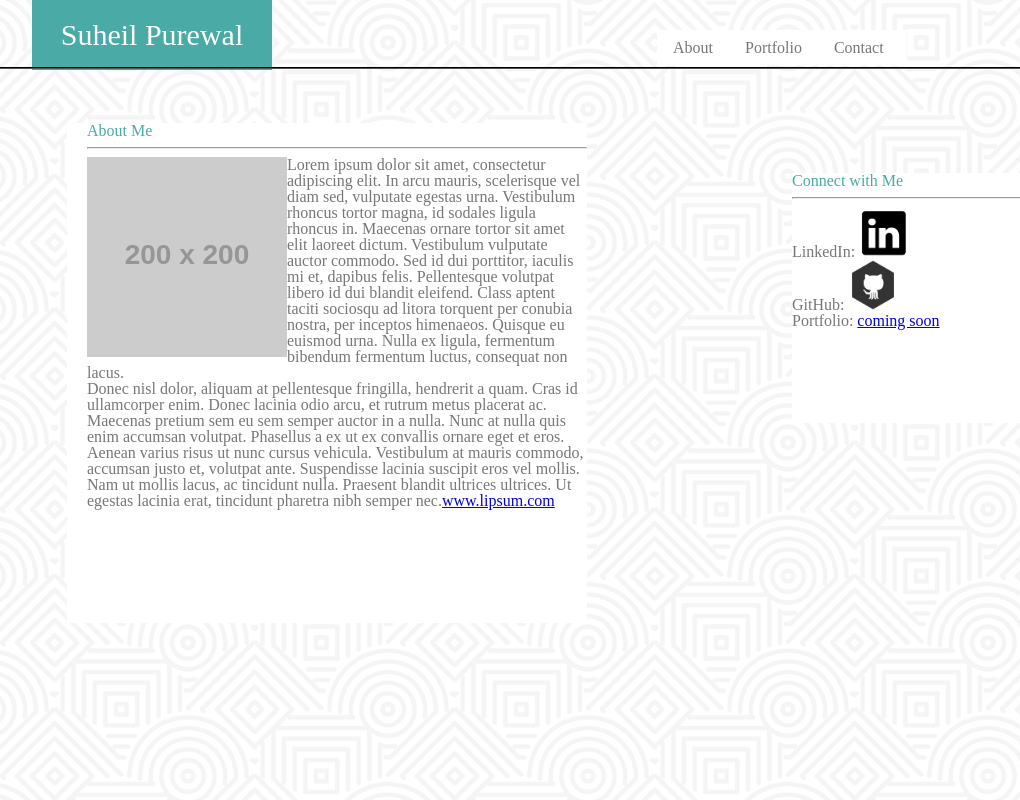
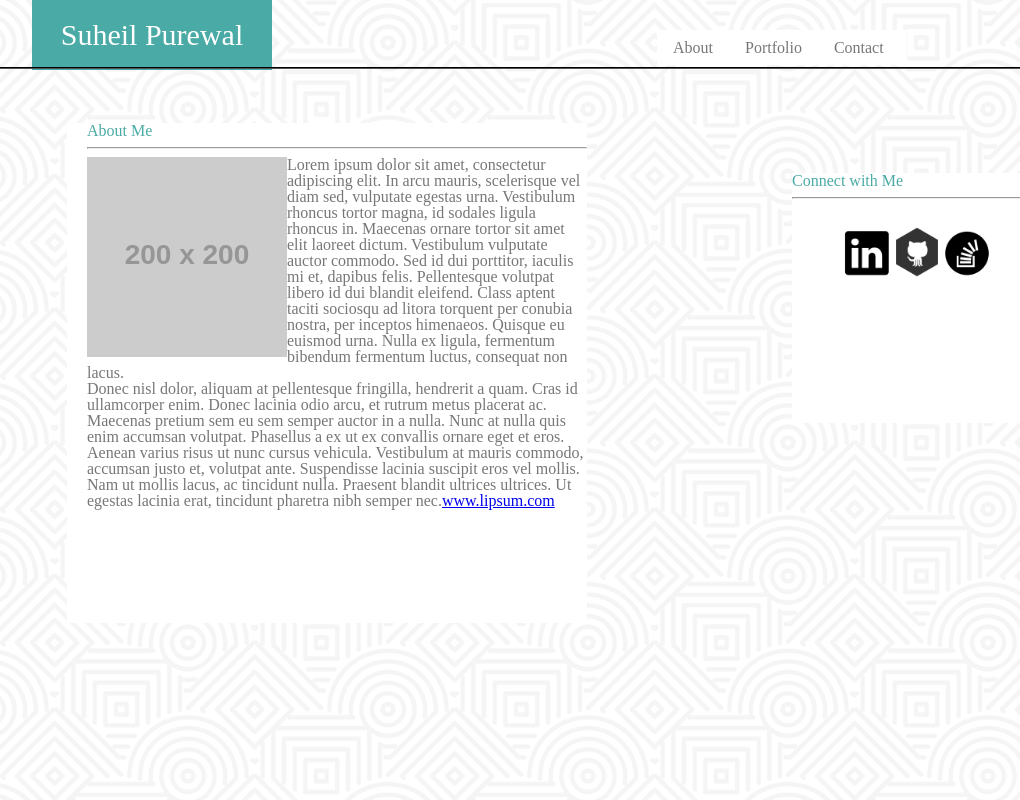
Before and after one commit to suhailpurewal/Basic-Portfolio, a plain HTML site: page index.html in a window 1280 px wide. Shown: the top 800 px of the page, without its empty margins (8-1028 px from the left). Drawn offline with Linux system fonts and the light colour scheme; placeholder pictures from the web are drawn by us.

Commit message:
updated css links

```diff
--- a/assets/css/style.css
+++ b/assets/css/style.css
@@ -54,6 +54,19 @@ p {
 /*links in contact box*/
 #links {
 	color: #777777;
+	padding-left: 50px;
+	padding-top: 20px;
+}
+#linkedin {
+	float: left;
+
+}
+#github {
+	float: left;
+}
+#stackoverflow {
+	float: left;
+
 }
 /*Body - background image*/
 body {
--- a/index.html
+++ b/index.html
@@ -42,9 +42,9 @@
       <h2>Connect with Me</h2>
       <hr id="connectline"></hr>
       <ul id="links">
-        <li><strong>LinkedIn:</strong> <a href="www.linkedin.com"> <img src="assets/images/linkedin.png" alt="linkedin" id="linkedin" width="50" height="50"> </a></li>
-          <li><strong>GitHub:</strong> <a href="www.github.com"> <img src="assets/images/github.png" alt="github" id="github" width="50" height="50"> </a></li>
-        <li><strong>Portfolio:</strong> <a href="#">coming soon</a></li>
+        <li><strong></strong> <a href="www.linkedin.com"> <img src="assets/images/linkedin.png" alt="linkedin" id="linkedin" width="50" height="50"> </a></li>
+          <li><strong></strong> <a href="www.github.com"> <img src="assets/images/github.png" alt="github" id="github" width="50" height="50"> </a></li>
+        <li><strong></strong> <a href="www.stackoverflow.com"> <img src="assets/images/stackoverflow.png" alt="stackoverflow" id="stackoverflow" width="50" height="50"> </a></li>
       </ul>
     </section>
   </div>
```
